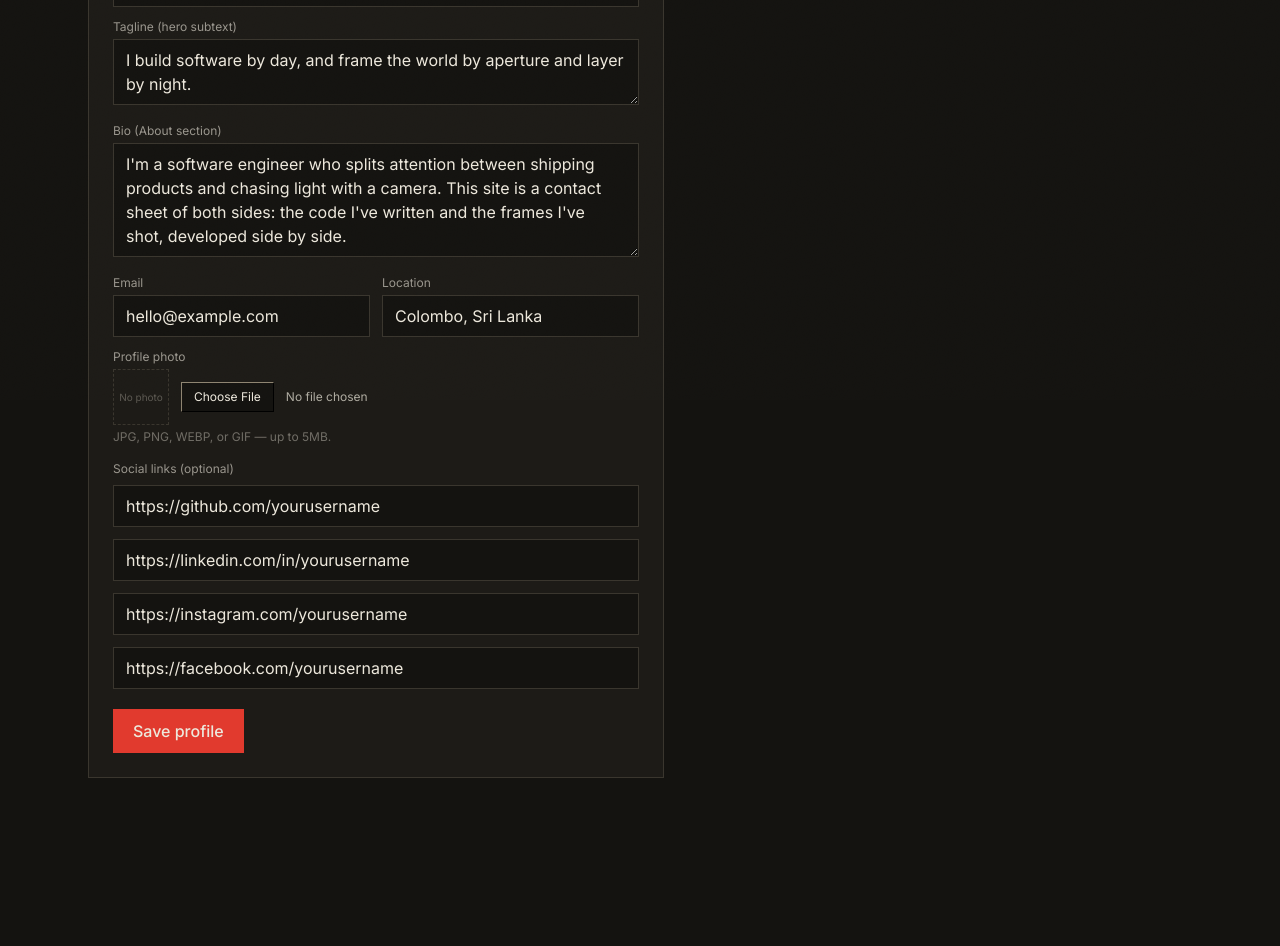
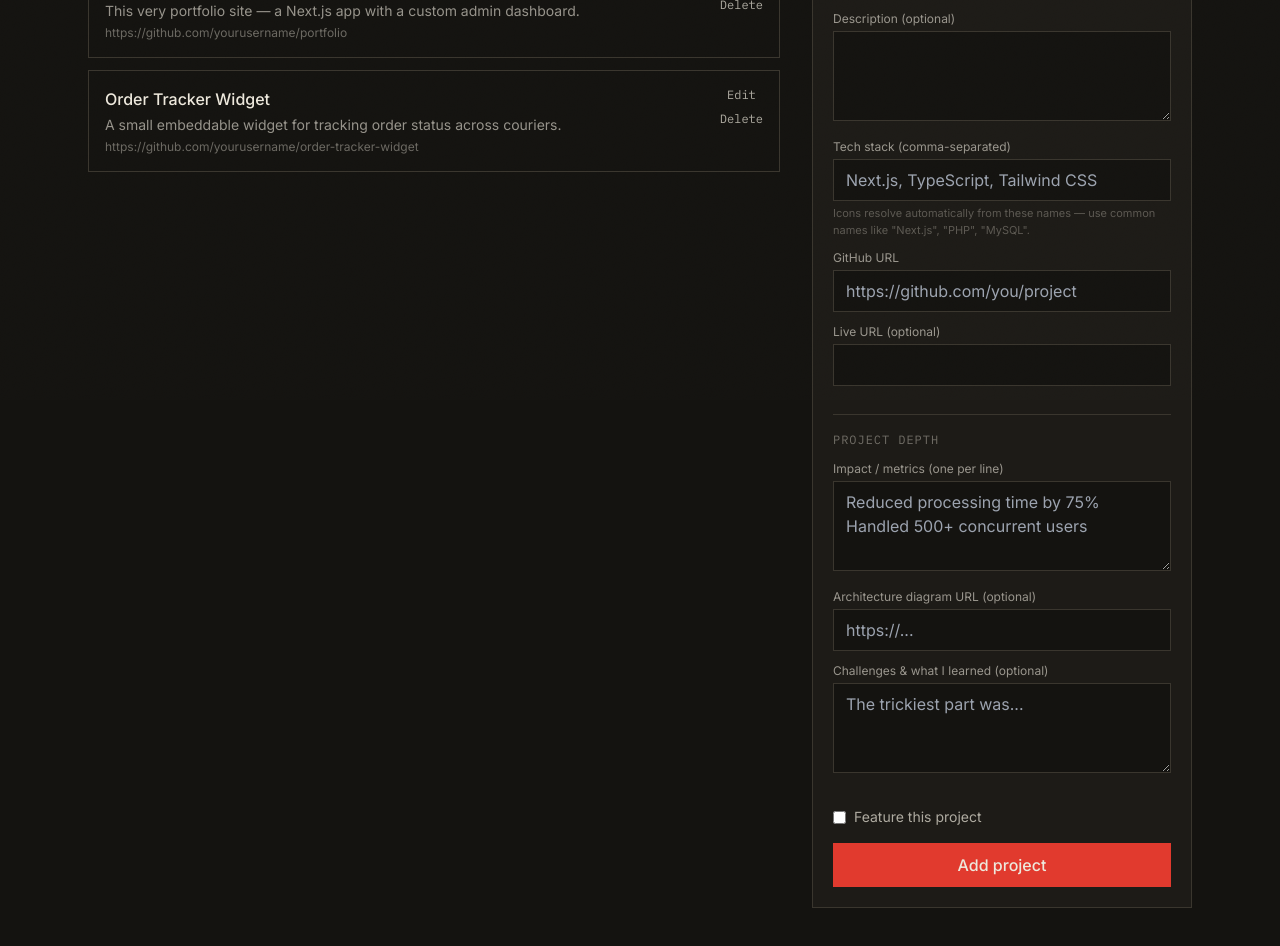
Before and after one commit to binoperera/Portfolio, a Next.js app: page /admin/dashboard in a window 1280 px wide. Shown: the part 400-1346 px from the top of the page. Before the commit the page ends 1218 px from the top, so only its background shows below. Built offline with nearby package versions, Linux system fonts and the light colour scheme.

Commit message:
Refactor ProfileManager to ProjectsManager

```diff
--- a/components/ProfileManager.tsx
+++ b/components/ProfileManager.tsx
@@ -1,173 +1,263 @@
 "use client";
 
-import { useEffect, useRef, useState } from "react";
-import type { Profile } from "@/lib/types";
+import { useEffect, useState } from "react";
+import type { Project } from "@/lib/types";
 
-export default function ProfileManager() {
-  const [form, setForm] = useState<Profile | null>(null);
-  const [saving, setSaving] = useState(false);
-  const [uploading, setUploading] = useState(false);
-  const [savedMsg, setSavedMsg] = useState<string | null>(null);
+type FormState = Omit<Project, "id" | "order" | "techStack" | "impact"> & {
+  techStackInput: string;
+  impactInput: string;
+};
+
+const emptyForm: FormState = {
+  title: "",
+  summary: "",
+  description: "",
+  techStackInput: "",
+  githubUrl: "",
+  liveUrl: "",
+  imageUrl: "",
+  featured: false,
+  impactInput: "",
+  architectureImage: "",
+  challenges: "",
+};
+
+export default function ProjectsManager() {
+  const [items, setItems] = useState<Project[]>([]);
+  const [form, setForm] = useState<FormState>(emptyForm);
+  const [editingId, setEditingId] = useState<string | null>(null);
+  const [loading, setLoading] = useState(true);
   const [error, setError] = useState<string | null>(null);
-  const fileInputRef = useRef<HTMLInputElement>(null);
+
+  async function load() {
+    setLoading(true);
+    const res = await fetch("/api/projects");
+    setItems(await res.json());
+    setLoading(false);
+  }
 
   useEffect(() => {
-    fetch("/api/profile")
-      .then((r) => r.json())
-      .then(setForm);
+    load();
   }, []);
+
+  function startEdit(item: Project) {
+    setEditingId(item.id);
+    setForm({
+      title: item.title,
+      summary: item.summary,
+      description: item.description || "",
+      techStackInput: item.techStack.join(", "),
+      githubUrl: item.githubUrl,
+      liveUrl: item.liveUrl || "",
+      imageUrl: item.imageUrl || "",
+      featured: item.featured,
+      impactInput: (item.impact || []).join("\n"),
+      architectureImage: item.architectureImage || "",
+      challenges: item.challenges || "",
+    });
+  }
+
+  function resetForm() {
+    setEditingId(null);
+    setForm(emptyForm);
+  }
 
   async function handleSubmit(e: React.FormEvent) {
     e.preventDefault();
-    if (!form) return;
-    setSaving(true);
     setError(null);
-    setSavedMsg(null);
-    const res = await fetch("/api/profile", {
-      method: "PUT",
+    const payload = {
+      title: form.title,
+      summary: form.summary,
+      description: form.description,
+      techStack: form.techStackInput
+        .split(",")
+        .map((t) => t.trim())
+        .filter(Boolean),
+      githubUrl: form.githubUrl,
+      liveUrl: form.liveUrl,
+      imageUrl: form.imageUrl,
+      featured: form.featured,
+      impact: form.impactInput
+        .split("\n")
+        .map((t) => t.trim())
+        .filter(Boolean),
+      architectureImage: form.architectureImage,
+      challenges: form.challenges,
+    };
+    const url = editingId ? `/api/projects/${editingId}` : "/api/projects";
+    const method = editingId ? "PUT" : "POST";
+    const res = await fetch(url, {
+      method,
       headers: { "Content-Type": "application/json" },
-      body: JSON.stringify(form),
+      body: JSON.stringify(payload),
     });
-    setSaving(false);
     if (!res.ok) {
       const body = await res.json();
       setError(body.error || "Something went wrong.");
       return;
     }
-    setSavedMsg("Saved.");
+    resetForm();
+    load();
   }
 
-  async function handleFileChange(e: React.ChangeEvent<HTMLInputElement>) {
-    const file = e.target.files?.[0];
-    if (!file || !form) return;
-
-    setUploading(true);
-    setError(null);
-
-    const body = new FormData();
-    body.append("file", file);
-
-    try {
-      const res = await fetch("/api/upload", { method: "POST", body });
-      const data = await res.json();
-      if (!res.ok) {
-        setError(data.error || "Upload failed.");
-        return;
-      }
-      setForm({ ...form, photoUrl: data.url });
-    } catch {
-      setError("Upload failed. Please try again.");
-    } finally {
-      setUploading(false);
-      if (fileInputRef.current) fileInputRef.current.value = "";
-    }
+  async function handleDelete(id: string) {
+    if (!confirm("Delete this project?")) return;
+    await fetch(`/api/projects/${id}`, { method: "DELETE" });
+    if (editingId === id) resetForm();
+    load();
   }
 
-  if (!form) return <p className="text-cream/50 text-sm">Loading…</p>;
+  return (
+    <div className="grid lg:grid-cols-[1fr_380px] gap-8">
+      <div>
+        <h2 className="font-display text-xl text-cream mb-4">Projects</h2>
+        {loading ? (
+          <p className="text-cream/50 text-sm">Loading…</p>
+        ) : items.length === 0 ? (
+          <p className="text-cream/50 text-sm">Nothing here yet — add your first project.</p>
+        ) : (
+          <ul className="space-y-3">
+            {items.map((item) => (
+              <li key={item.id} className="border border-line p-4 flex justify-between gap-4">
+                <div>
+                  <p className="font-medium text-cream">
+                    {item.title} {item.featured && <span className="eyebrow text-safelight ml-2">Featured</span>}
+                  </p>
+                  <p className="text-cream/60 text-sm mt-1">{item.summary}</p>
+                  <p className="text-cream/40 text-xs mt-1 truncate max-w-sm">{item.githubUrl}</p>
+                </div>
+                <div className="flex flex-col gap-2 shrink-0">
+                  <button onClick={() => startEdit(item)} className="font-mono text-xs text-cream/70 hover:text-safelight">
+                    Edit
+                  </button>
+                  <button onClick={() => handleDelete(item.id)} className="font-mono text-xs text-cream/70 hover:text-safelight">
+                    Delete
+                  </button>
+                </div>
+              </li>
+            ))}
+          </ul>
+        )}
+      </div>
 
-  return (
-    <form onSubmit={handleSubmit} className="max-w-xl border border-line p-6 bg-surface">
-      <h2 className="font-display text-xl text-cream mb-5">Profile &amp; hero content</h2>
+      <form onSubmit={handleSubmit} className="border border-line p-5 bg-surface h-fit sticky top-6">
+        <h3 className="font-display text-lg text-cream mb-4">
+          {editingId ? "Edit project" : "Add project"}
+        </h3>
         {error && <p className="text-safelight text-sm mb-3">{error}</p>}
-      {savedMsg && <p className="text-aperture text-sm mb-3">{savedMsg}</p>}
 
-      <label className="block text-xs text-cream/60 mb-1">Full name</label>
+        <label className="block text-xs text-cream/60 mb-1">Title</label>
         <input
-        value={form.name}
-        onChange={(e) => setForm({ ...form, name: e.target.value })}
+          required
+          value={form.title}
+          onChange={(e) => setForm({ ...form, title: e.target.value })}
           className="w-full bg-ink border border-line text-cream px-3 py-2 mb-3 outline-none focus:border-safelight"
         />
 
-      <label className="block text-xs text-cream/60 mb-1">Role / title</label>
+        <label className="block text-xs text-cream/60 mb-1">Short summary</label>
         <input
-        value={form.role}
-        onChange={(e) => setForm({ ...form, role: e.target.value })}
+          required
+          value={form.summary}
+          onChange={(e) => setForm({ ...form, summary: e.target.value })}
+          placeholder="One sentence — shown on the project card"
           className="w-full bg-ink border border-line text-cream px-3 py-2 mb-3 outline-none focus:border-safelight"
         />
 
-      <label className="block text-xs text-cream/60 mb-1">Tagline (hero subtext)</label>
+        <label className="block text-xs text-cream/60 mb-1">Description (optional)</label>
         <textarea
-        rows={2}
-        value={form.tagline}
-        onChange={(e) => setForm({ ...form, tagline: e.target.value })}
+          value={form.description}
+          onChange={(e) => setForm({ ...form, description: e.target.value })}
+          rows={3}
           className="w-full bg-ink border border-line text-cream px-3 py-2 mb-3 outline-none focus:border-safelight"
         />
 
-      <label className="block text-xs text-cream/60 mb-1">Bio (About section)</label>
-      <textarea
-        rows={4}
-        value={form.bio}
-        onChange={(e) => setForm({ ...form, bio: e.target.value })}
+        <label className="block text-xs text-cream/60 mb-1">Tech stack (comma-separated)</label>
+        <input
+          value={form.techStackInput}
+          onChange={(e) => setForm({ ...form, techStackInput: e.target.value })}
+          placeholder="Next.js, TypeScript, Tailwind CSS"
+          className="w-full bg-ink border border-line text-cream px-3 py-2 mb-3 outline-none focus:border-safelight"
+        />
+        <p className="text-cream/30 text-[11px] -mt-2 mb-3">
+          Icons resolve automatically from these names — use common names like
+          &quot;Next.js&quot;, &quot;PHP&quot;, &quot;MySQL&quot;.
+        </p>
+
+        <label className="block text-xs text-cream/60 mb-1">GitHub URL</label>
+        <input
+          required
+          type="url"
+          value={form.githubUrl}
+          onChange={(e) => setForm({ ...form, githubUrl: e.target.value })}
+          placeholder="https://github.com/you/project"
           className="w-full bg-ink border border-line text-cream px-3 py-2 mb-3 outline-none focus:border-safelight"
         />
 
-      <div className="grid grid-cols-2 gap-3 mb-3">
-        <div>
-          <label className="block text-xs text-cream/60 mb-1">Email</label>
+        <label className="block text-xs text-cream/60 mb-1">Live URL (optional)</label>
         <input
-            type="email"
-            value={form.email}
-            onChange={(e) => setForm({ ...form, email: e.target.value })}
-            className="w-full bg-ink border border-line text-cream px-3 py-2 outline-none focus:border-safelight"
+          type="url"
+          value={form.liveUrl}
+          onChange={(e) => setForm({ ...form, liveUrl: e.target.value })}
+          className="w-full bg-ink border border-line text-cream px-3 py-2 mb-3 outline-none focus:border-safelight"
+        />
+
+        <div className="border-t border-line my-4 pt-4">
+          <p className="eyebrow text-cream/40 mb-3">Project Depth</p>
+
+          <label className="block text-xs text-cream/60 mb-1">
+            Impact / metrics (one per line)
+          </label>
+          <textarea
+            value={form.impactInput}
+            onChange={(e) => setForm({ ...form, impactInput: e.target.value })}
+            rows={3}
+            placeholder={"Reduced processing time by 75%\nHandled 500+ concurrent users"}
+            className="w-full bg-ink border border-line text-cream px-3 py-2 mb-3 outline-none focus:border-safelight"
+          />
+
+          <label className="block text-xs text-cream/60 mb-1">
+            Architecture diagram URL (optional)
+          </label>
+          <input
+            type="url"
+            value={form.architectureImage}
+            onChange={(e) => setForm({ ...form, architectureImage: e.target.value })}
+            placeholder="https://..."
+            className="w-full bg-ink border border-line text-cream px-3 py-2 mb-3 outline-none focus:border-safelight"
+          />
+
+          <label className="block text-xs text-cream/60 mb-1">
+            Challenges &amp; what I learned (optional)
+          </label>
+          <textarea
+            value={form.challenges}
+            onChange={(e) => setForm({ ...form, challenges: e.target.value })}
+            rows={3}
+            placeholder="The trickiest part was..."
+            className="w-full bg-ink border border-line text-cream px-3 py-2 mb-3 outline-none focus:border-safelight"
           />
         </div>
-        <div>
-          <label className="block text-xs text-cream/60 mb-1">Location</label>
+
+        <label className="flex items-center gap-2 text-sm text-cream/70 mb-4">
           <input
-            value={form.location}
-            onChange={(e) => setForm({ ...form, location: e.target.value })}
-            className="w-full bg-ink border border-line text-cream px-3 py-2 outline-none focus:border-safelight"
+            type="checkbox"
+            checked={form.featured}
+            onChange={(e) => setForm({ ...form, featured: e.target.checked })}
           />
+          Feature this project
+        </label>
+
+        <div className="flex gap-3">
+          <button type="submit" className="flex-1 bg-safelight text-cream py-2.5 font-medium hover:brightness-110 transition">
+            {editingId ? "Save changes" : "Add project"}
+          </button>
+          {editingId && (
+            <button type="button" onClick={resetForm} className="border border-line px-4 text-cream/70 hover:text-cream transition">
+              Cancel
+            </button>
+          )}
         </div>
+      </form>
     </div>
-
-      <label className="block text-xs text-cream/60 mb-1">Profile photo</label>
-      <div className="flex items-center gap-3 mb-1">
-        {form.photoUrl ? (
-          <img
-            src={form.photoUrl}
-            alt="Profile preview"
-            className="w-14 h-14 object-cover border border-line"
-          />
-        ) : (
-          <div className="w-14 h-14 border border-dashed border-line flex items-center justify-center text-cream/30 text-[10px]">
-            No photo
-          </div>
-        )}
-        <div>
-          <input
-            ref={fileInputRef}
-            type="file"
-            accept="image/png, image/jpeg, image/webp, image/gif"
-            onChange={handleFileChange}
-            disabled={uploading}
-            className="text-xs text-cream/70 file:mr-3 file:py-1.5 file:px-3 file:border file:border-line file:bg-ink file:text-cream file:text-xs hover:file:border-safelight file:cursor-pointer disabled:opacity-60"
-          />
-          {uploading && <p className="text-xs text-cream/40 mt-1">Uploading…</p>}
-        </div>
-      </div>
-      <p className="text-xs text-cream/40 mb-4">
-        JPG, PNG, WEBP, or GIF — up to 5MB.
-      </p>
-
-      <p className="text-xs text-cream/60 mb-2 mt-4">Social links (optional)</p>
-      {(["github", "linkedin", "instagram", "facebook"] as const).map((key) => (
-        <input
-          key={key}
-          value={form.socials[key] || ""}
-          onChange={(e) => setForm({ ...form, socials: { ...form.socials, [key]: e.target.value } })}
-          placeholder={`${key.charAt(0).toUpperCase() + key.slice(1)} URL`}
-          className="w-full bg-ink border border-line text-cream px-3 py-2 mb-3 outline-none focus:border-safelight"
-        />
-      ))}
-
-      <button
-        type="submit"
-        disabled={saving || uploading}
-        className="bg-safelight text-cream px-5 py-2.5 font-medium hover:brightness-110 transition disabled:opacity-60 mt-2"
-      >
-        {saving ? "Saving…" : "Save profile"}
-      </button>
-    </form>
   );
 }
```
Lines whose indentation alone changed are shown as unchanged.
